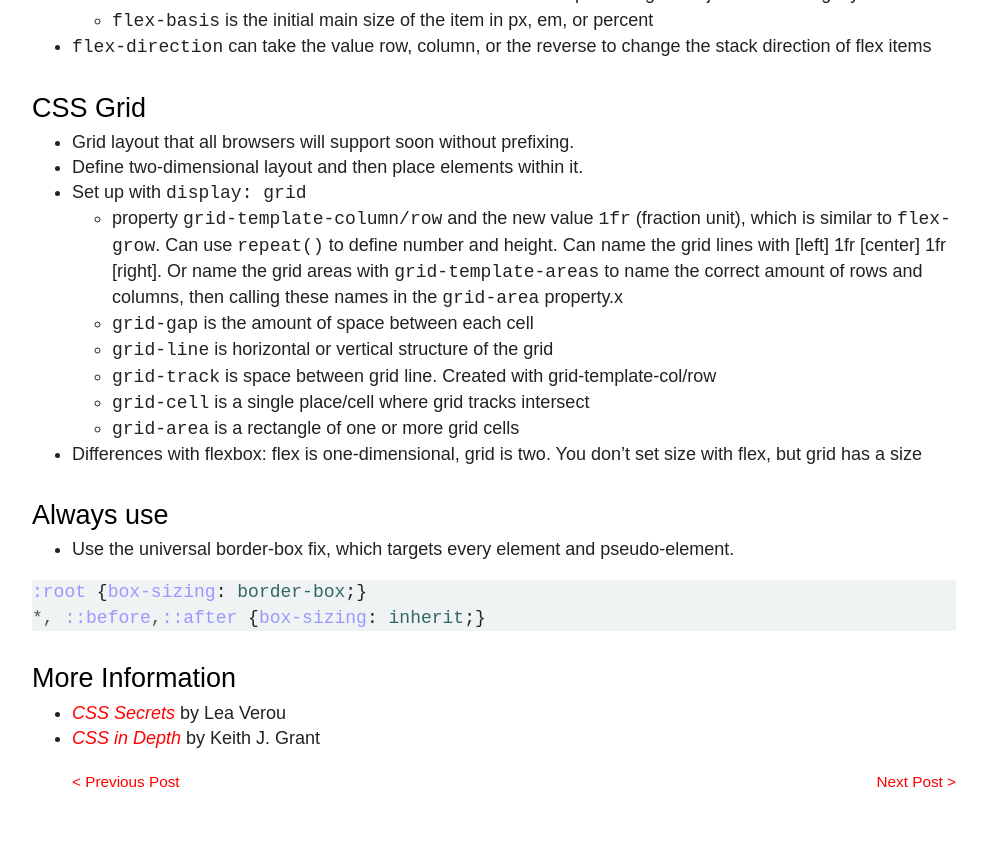
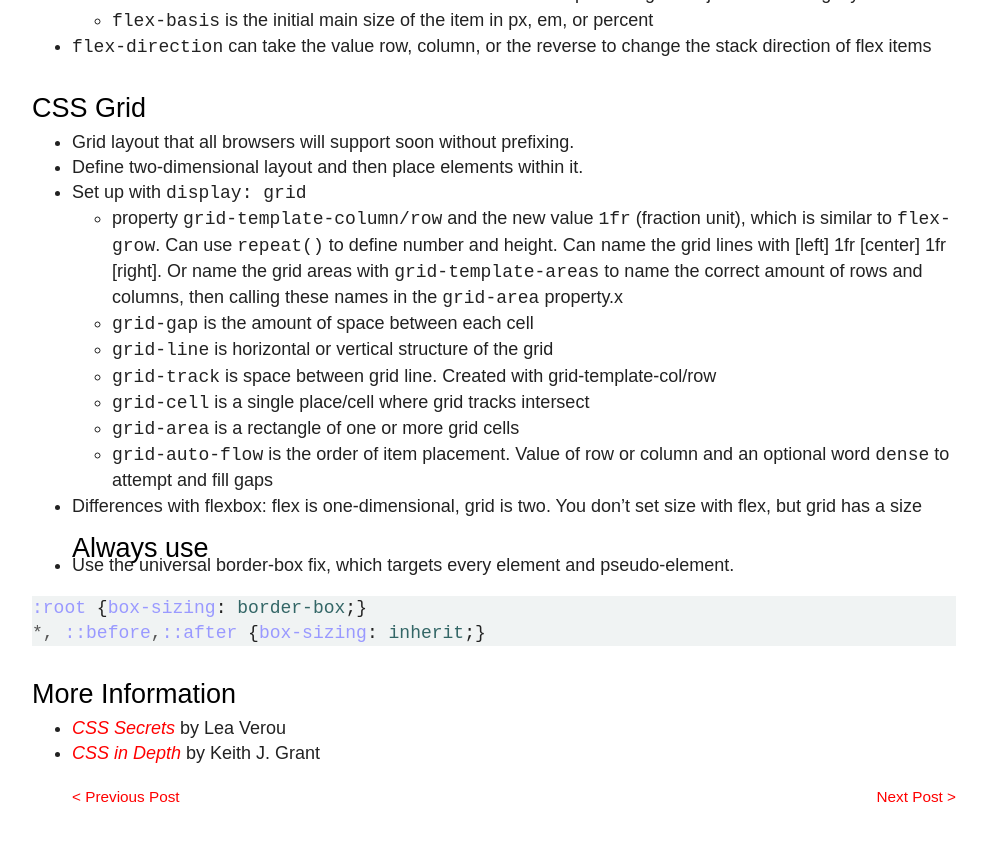
Before and after one commit to janaipakos/janaipakos.github.io, a Jekyll site: the page built from _posts/2016-09-30-CSS-Fixes-for-Website-Refactoring.md, in a window 1280 px wide and 900 px high, scrolled down 3355 px. Shown: the top 841 px of the window, without its empty margins (146-1133 px from the left). Built offline with Jekyll 4.4.1, drawn with Linux system fonts in a browser that asks for light colours.

Commit message:
blog post

```diff
--- a/_posts/2016-09-30-CSS-Fixes-for-Website-Refactoring.md
+++ b/_posts/2016-09-30-CSS-Fixes-for-Website-Refactoring.md
@@ -105,8 +105,8 @@ More powerful than variables in preprocessors. Useful for reocurring values such
   - `grid-track` is space between grid line. Created with grid-template-col/row
   - `grid-cell` is a single place/cell where grid tracks intersect
   - `grid-area` is a rectangle of one or more grid cells
+  - `grid-auto-flow` is the order of item placement. Value of row or column and an optional word `dense` to attempt and fill gaps
 - Differences with flexbox: flex is one-dimensional, grid is two. You don't set size with flex, but grid has a size
-
 ## Always use
 
 - Use the universal border-box fix, which targets every element and pseudo-element.
```
